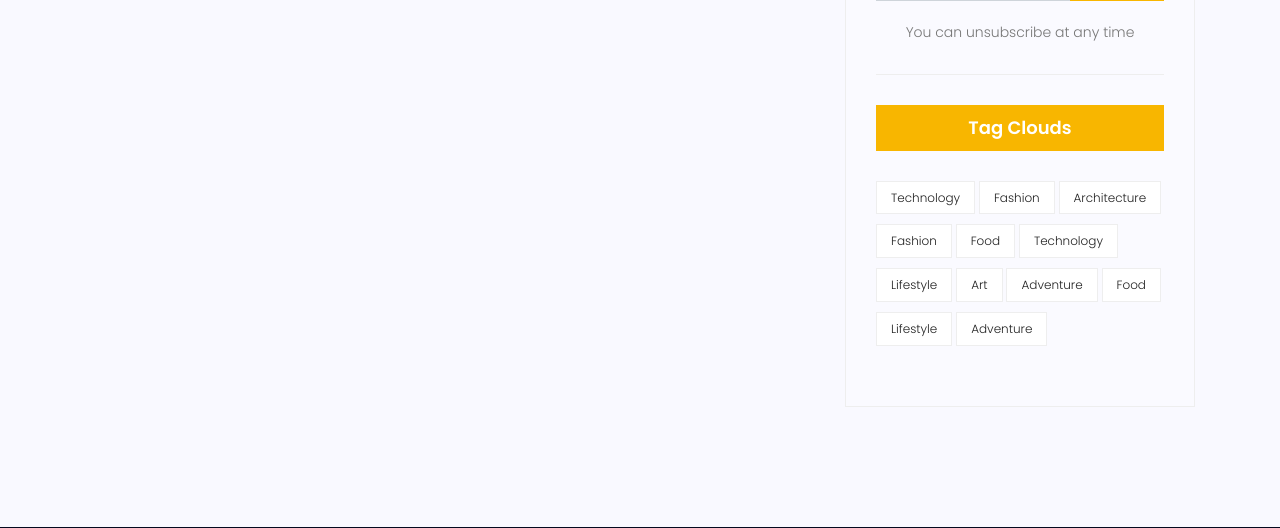
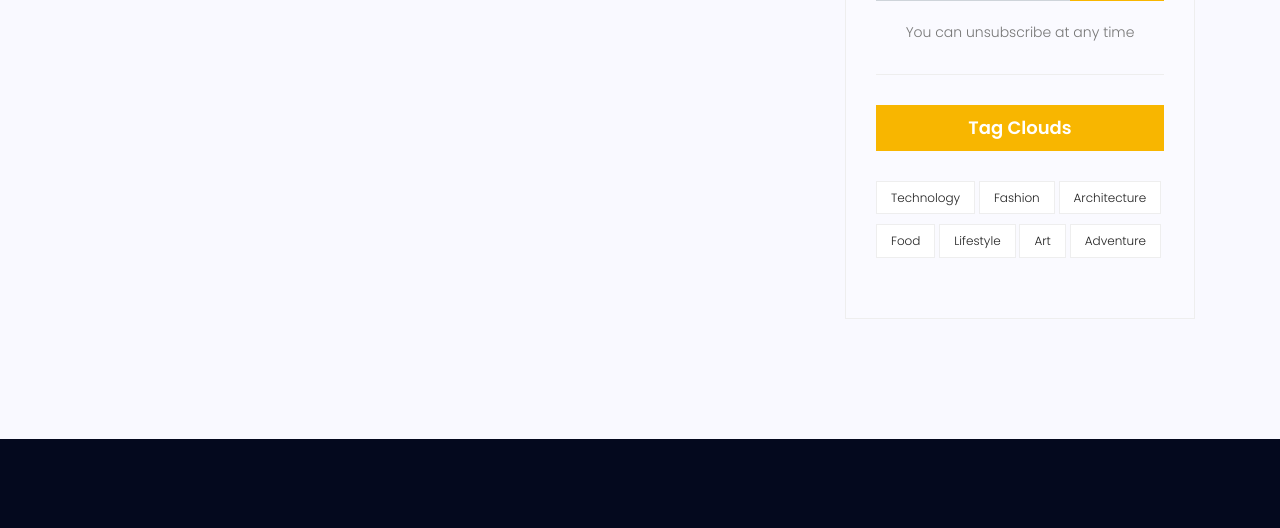
Before and after one commit to baxdev1-byte/drango, a Django app: page /blog/ in a window 1280 px wide. Shown: the part 2820-3348 px from the top of the page. Run offline with Django 5.2, Linux system fonts and the light colour scheme; data comes from the database, SQL or seed files in the repository; both versions use the stored data as it was after the commit; some libraries are stand-ins or nearby versions.

Commit message:
feat:added tags to project

```diff
--- a/blog/admin.py
+++ b/blog/admin.py
@@ -1,5 +1,5 @@
 from django.contrib import admin
-from blog.models import Post, Category
+from blog.models import Post, Category, Tag
 
 
 class PostAdmin(admin.ModelAdmin):
@@ -11,3 +11,4 @@ class PostAdmin(admin.ModelAdmin):
     search_fields = ('title', 'content')
 admin.site.register(Post, PostAdmin)
 admin.site.register(Category)
+admin.site.register(Tag)
--- a/blog/models.py
+++ b/blog/models.py
@@ -9,13 +9,19 @@ class Category(models.Model):
     def __str__(self):
         return self.name
 
+class Tag(models.Model):
+    name = models.CharField(max_length=100)
+
+    def __str__(self):
+        return self.name
+
 class Post(models.Model):
     img = models.ImageField(upload_to='blog/', default='blog/default.jpg')
     author = models.ForeignKey(User, on_delete=models.CASCADE, related_name='blog_posts', null=True)
     title = models.CharField(max_length=100)
     content = models.TextField()
-    #tag
     category = models.ManyToManyField(Category, related_name='blog_posts')
+    tag = models.ManyToManyField(Tag, related_name='blog_posts')
     counted_views = models.IntegerField(default=0)
     status = models.BooleanField(default=False)
     published_date = models.DateTimeField(null=True)
--- a/blog/templates/blog/blog_home.html
+++ b/blog/templates/blog/blog_home.html
@@ -201,23 +201,7 @@
                                 You can unsubscribe at any time
                             </p>
                         </div>
-                        <div class="single-sidebar-widget tag-cloud-widget">
-                            <h4 class="tagcloud-title">Tag Clouds</h4>
-                            <ul>
-                                <li><a href="#">Technology</a></li>
-                                <li><a href="#">Fashion</a></li>
-                                <li><a href="#">Architecture</a></li>
-                                <li><a href="#">Fashion</a></li>
-                                <li><a href="#">Food</a></li>
-                                <li><a href="#">Technology</a></li>
-                                <li><a href="#">Lifestyle</a></li>
-                                <li><a href="#">Art</a></li>
-                                <li><a href="#">Adventure</a></li>
-                                <li><a href="#">Food</a></li>
-                                <li><a href="#">Lifestyle</a></li>
-                                <li><a href="#">Adventure</a></li>
-                            </ul>
-                        </div>
+                        {% poststags %}
                     </div>
                 </div>
             </div>
--- /dev/null
+++ b/blog/templates/blog/blog_poststags.html
@@ -0,0 +1,9 @@
+{% load static %}
+<div class="single-sidebar-widget tag-cloud-widget">
+    <h4 class="tagcloud-title">Tag Clouds</h4>
+    <ul>
+        {% for tag in tags %}
+            <li><a href="{% url 'blog:blog_tag' tag_name=tag.name %}">{{ tag.name }}</a></li>
+        {% endfor %}
+    </ul>
+</div>
--- a/blog/templatetags/blog_tags.py
+++ b/blog/templatetags/blog_tags.py
@@ -1,5 +1,5 @@
 from django import template
-from blog.models import Post, Category
+from blog.models import Post, Category, Tag
 
 register = template.Library()
 
@@ -23,3 +23,8 @@ def postscategory():
     for cat in categories:
         cat_dict[cat] = Post.objects.filter(status=1, category=cat).count()
     return {'categories': cat_dict}
+
+@register.inclusion_tag('blog/blog_poststags.html')
+def poststags():
+    tags = Tag.objects.all()
+    return {'tags': tags}
--- a/blog/urls.py
+++ b/blog/urls.py
@@ -7,6 +7,7 @@ urlpatterns = [
     path('details/<int:pid>', views.blog_details , name='blog_details'),
     path('category/<str:cat_name>', views.blog_home , name='blog_category'),
     path('author/<str:author_uname>', views.blog_home , name='blog_author'),
+    path('tag/<str:tag_name>', views.blog_home , name='blog_tag'),
     path('search/', views.blog_search , name='blog_search'),
 
 ]
--- a/blog/views.py
+++ b/blog/views.py
@@ -4,11 +4,16 @@ from blog.models import Post, Category
 
 def blog_home(request, **kwargs):
     posts = Post.objects.filter(status=True)
-    print(kwargs)
+    """if user select posts by categories"""
     if kwargs.get('cat_name') is not None:
         posts = posts.filter(category__name=kwargs['cat_name'])
+    """if user select posts by author"""
     if kwargs.get('author_uname') is not None:
         posts = posts.filter(author__username=kwargs['author_uname'])
+    """if user select posts by tag"""
+    if kwargs.get('tag_name') is not None:
+        posts = posts.filter(tag__name=kwargs['tag_name'])
+
     try:
         posts = Paginator(posts, 2)
         page_number = request.GET.get('page')
```
Also changed, not shown: blog/templates/blog/blog_detail.html (+1 -17 lines), blog/migrations/0001_initial.py, blog/migrations/0002_post_author_post_img.py (deleted), blog/migrations/0002_tag_post_tag.py, blog/migrations/0004_contact.py (deleted), blog/migrations/0005_delete_contact.py (deleted), db.sqlite3, website/migrations/0001_initial.py, website/migrations/0002_alter_contact_options.py (deleted).
